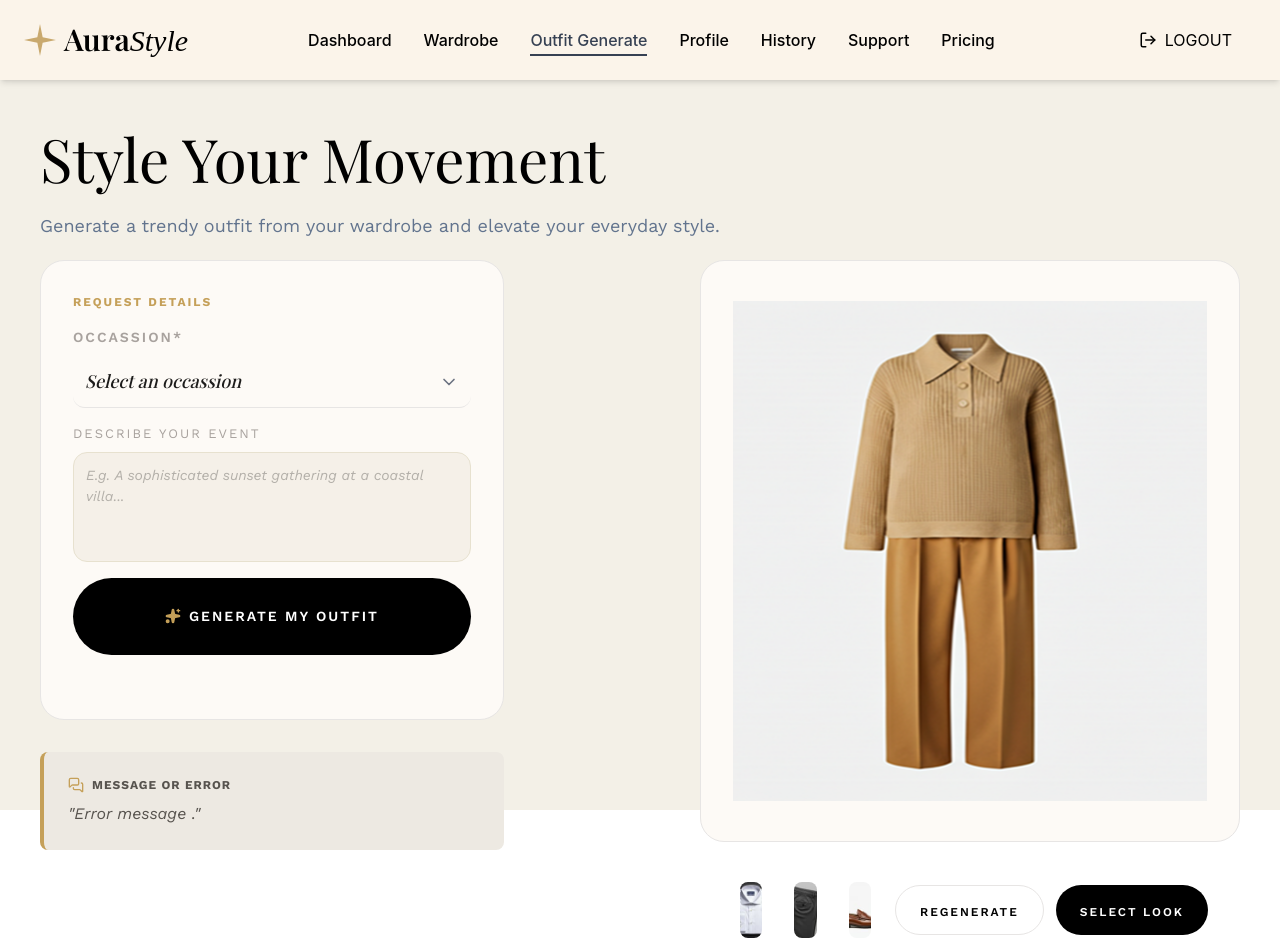
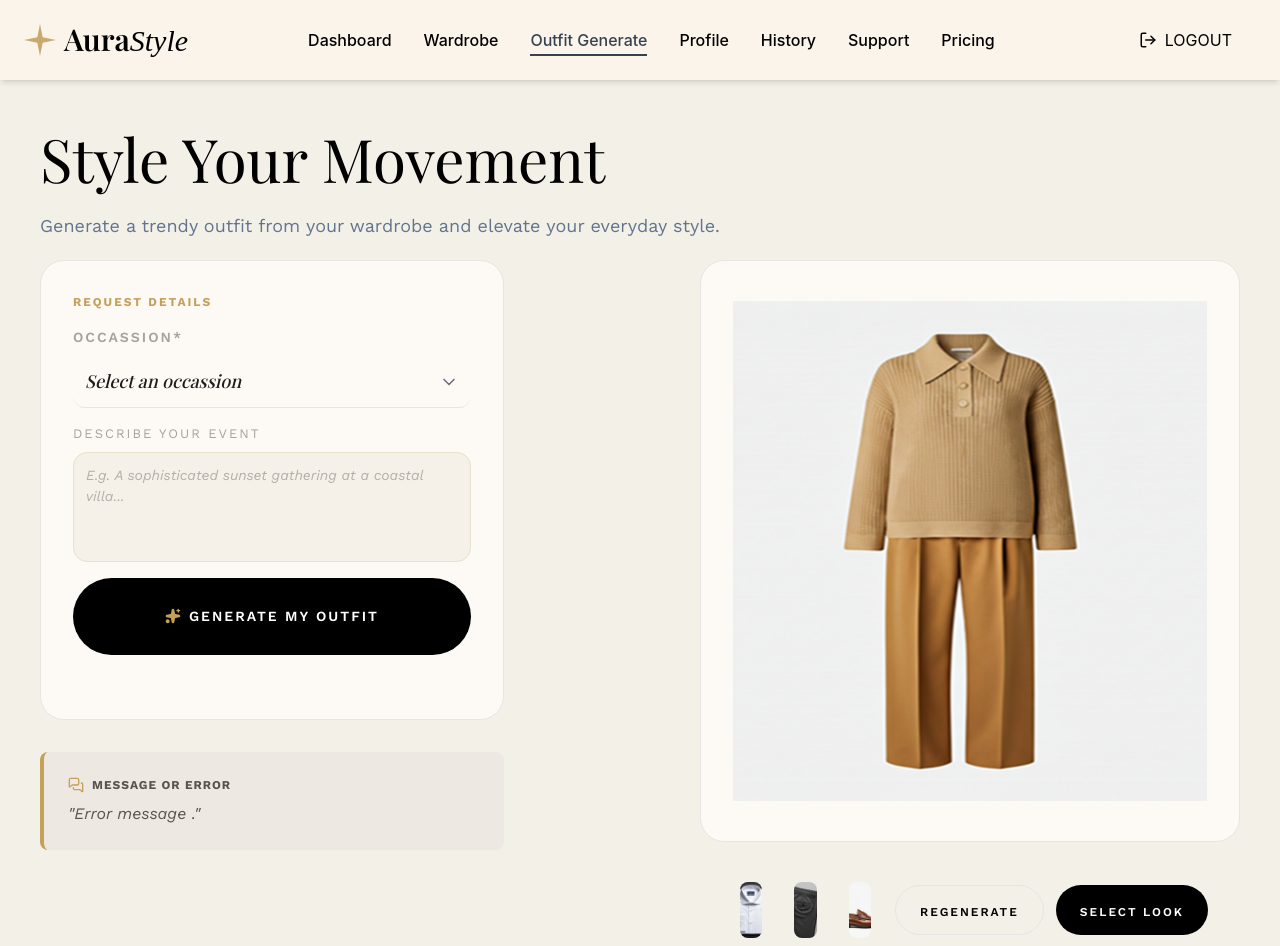
Before and after one commit to dhruvi278/Aura-Style, a React (Vite) app: page /generate_outfit in a window 1280 px wide. Built offline with nearby package versions, Linux system fonts and the light colour scheme; a web font is replaced by a local one.

Commit message:
GenerateOutfit style Changes

```diff
--- a/src/pages/GenerateOutfit.jsx
+++ b/src/pages/GenerateOutfit.jsx
@@ -6,9 +6,9 @@ import AIResponce from '../components/generateOutfit/AIResponce'
 
 function GenerateOutfit() {
     return (
-        <main className='flex flex-col gap-5 px-4 sm:px-6 md:px-10 pt-6 sm:pt-8 md:pt-12 bg-[#E7E1CF]/50 lg:h-[91.2vh]'>
+        <main className='flex flex-col gap-5 px-4 sm:px-6 md:px-10 pt-6 sm:pt-8 md:pt-12 bg-[#E7E1CF]/50 min-h-[calc(100dvh-80px)]'>
             <TitleText title='Style Your Movement' description='Generate a trendy outfit from your wardrobe and elevate your everyday style.' />
-            <div className='grid grid-cols-1 md:grid-cols-2 gap-6 md:gap-10'>
+            <div className='grid grid-cols-1 lg:grid-cols-2 gap-6 lg:gap-10'>
                 <OutfitForm />
                 <OutfitCard />
                 <aside className='block md:hidden mb-10 px-2.5'>
```
